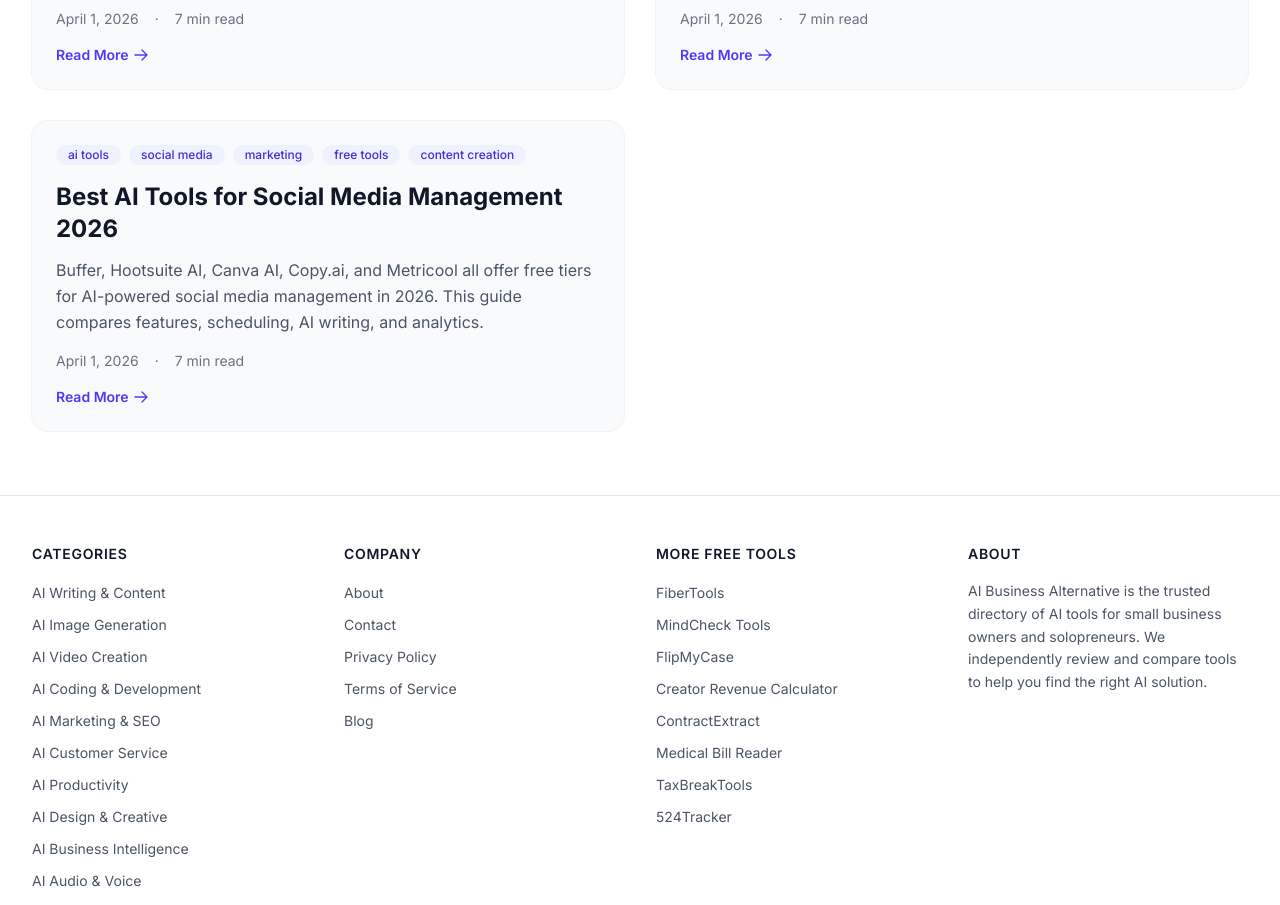
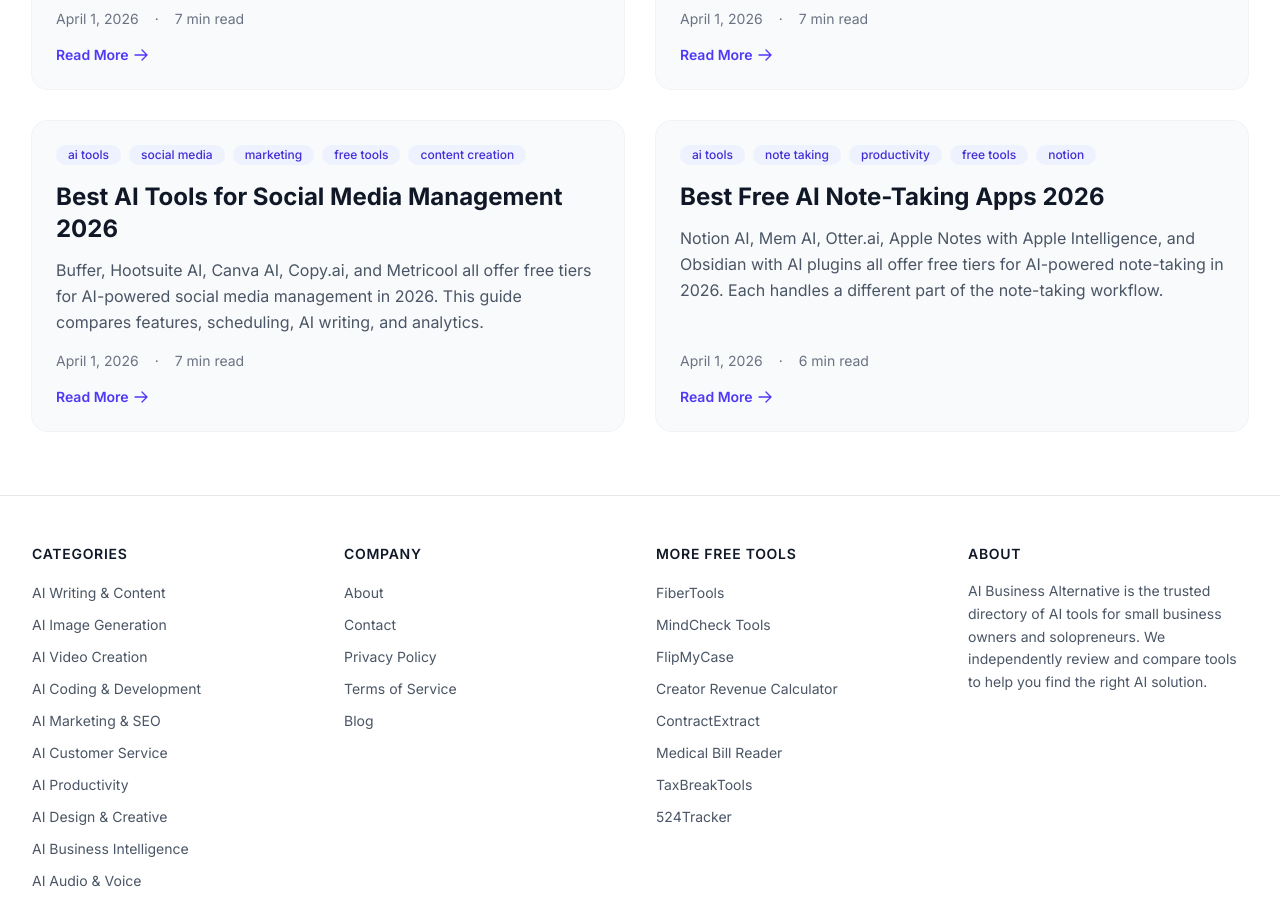
Before and after one commit to raiderj77/aibusinessalternative, a Next.js app: page /blog in a window 1280 px wide. Shown: the part 5640-6545 px from the top of the page. Built offline with nearby package versions, Linux system fonts and the light colour scheme.

Commit message:
feat: add ai-note-taking-app-free-2026 (score 79)

```diff
--- a/src/data/blog.ts
+++ b/src/data/blog.ts
@@ -2937,6 +2937,101 @@
 <p>The most common error is adopting a tool without a clear goal, leading to underutilization and wasted budget. Another is &ldquo;set and forget&rdquo; automation, where content is scheduled without ongoing oversight based on performance data. Success requires defining the specific problem you need AI to solve (e.g., &ldquo;reduce time creating graphics&rdquo; or &ldquo;get better insight from our metrics&rdquo;), choosing a tool that addresses it, and maintaining an active role in guiding and refining the AI&apos;s output.</p>
 
 <p>Choosing the right AI tools, like leveraging the robust platform from <a href="https://buffer.com" rel="noopener noreferrer" target="_blank">Buffer</a>, is about aligning technology with your specific operational needs and strategic goals. The 2026 landscape offers sophisticated options that can dramatically improve efficiency and insight, provided they are implemented thoughtfully and integrated into a human-led creative and strategic process.</p>`
+  },
+  {
+    slug: 'ai-note-taking-app-free-2026',
+    title: 'Best Free AI Note-Taking Apps 2026',
+    excerpt:
+      'Notion AI, Mem AI, Otter.ai, Apple Notes with Apple Intelligence, and Obsidian with AI plugins all offer free tiers for AI-powered note-taking in 2026. Each handles a different part of the note-taking workflow.',
+    publishedAt: '2026-04-01',
+    updatedAt: '2026-04-01',
+    readTime: '6 min read',
+    tags: ['ai-tools', 'note-taking', 'productivity', 'free-tools', 'notion'],
+    content: `
+<p>Free AI note-taking apps in 2026 range from general-purpose tools like Notion AI and Mem AI to meeting-specific recorders like Otter.ai. The best options combine automatic summarization, intelligent search, and cross-device sync without requiring a paid subscription. This guide covers five tools that deliver real AI value on their free tiers.</p>
+<p>When we discuss AI in note-taking, we are referring to a suite of capabilities that transform static text into a dynamic knowledge base. The primary value lies in three areas: synthesis, connection, and retrieval. Synthesis involves the AI&apos;s ability to digest long-form content&mdash;meeting transcripts, article clippings, rambling brainstorm notes&mdash;and produce concise summaries, extract action items, or highlight key decisions. This saves you the labor of re-reading and distilling. Connection is perhaps more powerful; it is the AI&apos;s capacity to find latent relationships between notes you have written weeks or months apart. It might link a project note about a marketing campaign to an old note containing relevant demographic data you had forgotten, creating a web of context that mimics human associative memory. Finally, retrieval solves the &ldquo;I know I wrote it down somewhere&rdquo; problem. Instead of relying on exact keyword matches, you can ask questions in natural language (&ldquo;What were the main objections from the Q3 product review?&rdquo;), and the AI will parse your entire library to find the answer. This moves search from a mechanical function to an intelligent one.</p>
+
+<h2>Best Free AI Note-Taking Apps in 2026</h2>
+
+<h3>Notion AI (Free Tier)</h3>
+<p>Notion&apos;s free plan has integrated AI capabilities directly into its versatile workspace. You can select any block of text and prompt the AI to summarize it, change its tone, generate action items, or even translate it. For students or project managers, this turns meeting notes into immediate, structured next steps. The AI can also help you start writing from a blank page by drafting outlines or brainstorming ideas. The limitation within the free tier is a monthly cap on AI responses, which is typically sufficient for individual, non-professional use. Its strength is enhancing an already powerful organizational system with on-demand writing and editing assistance.</p>
+
+<h3>Mem AI (Free)</h3>
+<p>Mem takes a fundamentally different approach, billing itself as a &ldquo;self-organizing workspace.&rdquo; Its AI operates automatically in the background. As you write notes, it tags them, links related concepts, and builds a network of your thoughts. The search function is conversational; you ask what you need to know, and it assembles information from across your mems. The free version offers core AI features like automatic linking and search, with limits on the number of &ldquo;Mem X&rdquo; advanced queries (like deep analysis or long-form generation) per month. It is ideal for those who want the connective tissue of AI without constant manual prompting.</p>
+
+<h3>Apple Notes + Apple Intelligence</h3>
+<p>With the deep integration of Apple Intelligence into the ecosystem, Apple Notes has evolved into a surprisingly capable AI note-taker for users within its hardware and software environment. Its AI can transcribe audio notes in real-time, generate concise summaries of lengthy notes, and create actionable lists from unstructured text. Its most significant advantage is seamless, on-device operation across iPhone, iPad, and Mac, making it feel less like a separate app and more like an intelligent extension of your natural note-taking habit. For Apple users, it is a powerful, privacy-focused option that requires no additional subscription.</p>
+
+<h3>Otter.ai (Meeting Notes Free)</h3>
+<p>Otter.ai remains specialized for conversational note-taking. Its free plan provides automated transcription of live meetings or uploaded audio files, with a monthly allowance of transcription minutes. The AI identifies different speakers, extracts key phrases, and can generate a meeting summary. While its utility for general note-taking is limited, for students, journalists, or professionals who regularly need accurate records of discussions, its focused AI is unmatched. The notes become searchable, shareable documents, turning ephemeral conversations into permanent, referenceable knowledge.</p>
+
+<h3>Obsidian + AI Plugins (Free)</h3>
+<p>Obsidian is a markdown-based, locally stored knowledge base. Its AI capabilities come from community-built plugins that connect to various AI provider APIs. Using plugins like &ldquo;Smart Connections&rdquo; or &ldquo;Copilot,&rdquo; you can add semantic search, automatic backlinking, and inline AI generation. The core software is free, but the AI features may require you to supply your own API key from a service like OpenAI, incurring separate costs based on usage. This setup is for the tinkerer who wants ultimate control over their data and AI model choice, building a bespoke AI assistant within their personal vault.</p>
+
+<h2>AI Note-Taking Tools: Feature Comparison</h2>
+<table>
+<thead>
+<tr>
+<th>Tool</th>
+<th>Free Tier</th>
+<th>AI Summarization</th>
+<th>Search/Recall</th>
+<th>Best For</th>
+</tr>
+</thead>
+<tbody>
+<tr>
+<td><strong>Notion AI</strong></td>
+<td>Limited queries/month</td>
+<td>Manual prompt per block</td>
+<td>Standard database search</td>
+<td>Structured project planning & writing assistance</td>
+</tr>
+<tr>
+<td><strong>Mem AI</strong></td>
+<td>Limited advanced queries</td>
+<td>Automatic & on-demand</td>
+<td>Conversational, associative search</td>
+<td>Networked thought & automatic organization</td>
+</tr>
+<tr>
+<td><strong>Apple Notes AI</strong></td>
+<td>Full features on compatible devices</td>
+<td>On-device, automatic</td>
+<td>Native system search & in-app</td>
+<td>Apple ecosystem users prioritizing privacy & simplicity</td>
+</tr>
+<tr>
+<td><strong>Otter.ai</strong></td>
+<td>Monthly transcription minute cap</td>
+<td>Automatic for meetings</td>
+<td>Keyword search within transcripts</td>
+<td>Accurate transcription & analysis of conversations</td>
+</tr>
+<tr>
+<td><strong>Obsidian + AI</strong></td>
+<td>Core app free; AI API costs vary</td>
+<td>Via plugins (manual)</td>
+<td>Semantic search via plugins</td>
+<td>Technical users wanting full data control & customization</td>
+</tr>
+</tbody>
+</table>
+
+<h2>How to Choose Based on Your Workflow</h2>
+<p>Your selection should mirror how your mind works. If your thinking is hierarchical and project-based&mdash;you live in to-do lists, databases, and structured documents&mdash;Notion&apos;s AI enhancements to that framework will feel natural. If your thinking is associative and scattered, where ideas pop up randomly and later connections are vital, Mem&apos;s automatic linking will feel revolutionary. For those whose notes are predominantly captured in meetings or interviews, Otter.ai targets that specific pain point directly. Apple users who value frictionless, device-spanning sync and strong privacy will find Apple Notes with Apple Intelligence is suddenly a compelling, central hub. Finally, if you are philosophically committed to owning your data and enjoy configuring your tools, the Obsidian route, while more technical, offers the most personalized and future-proof setup.</p>
+
+<h2>FAQ</h2>
+
+<h3>Are free AI note-taking apps truly private?</h3>
+<p>Privacy policies vary significantly. Apple Notes processes data on-device. Tools like Otter.ai and Mem process data on their servers to perform AI functions, though they typically employ encryption and data anonymization. Always review the company&apos;s privacy policy, focusing on data ownership, processing location, and whether data is used for model training.</p>
+
+<h3>Can I move my notes between these apps later?</h3>
+<p>Export capability is a critical factor. Notion, Obsidian, and Apple Notes allow robust export in markdown or text formats, making migration feasible. Proprietary platforms like Mem can be more restrictive. It is wise to test the export function early if you anticipate needing to switch services in the future.</p>
+
+<h3>Will the AI eventually &ldquo;understand&rdquo; all my notes?</h3>
+<p>The AI does not understand in a human sense; it calculates statistical relationships between words and concepts. Its effectiveness is directly tied to the volume and clarity of your notes. The more you use it, providing feedback on its connections and summaries, the more useful its pattern recognition becomes for your specific content.</p>
+<p>For further exploration, consider our guides on <a href="/blog/notion-ai-alternatives-2026">Notion AI alternatives</a> and <a href="/blog/otterai-alternatives-free-2026">Otter.ai alternatives</a>. You can also explore <a href="https://mem.ai" rel="noopener noreferrer" target="_blank">Mem AI</a> directly.</p>`
   }
 ];
 
```
